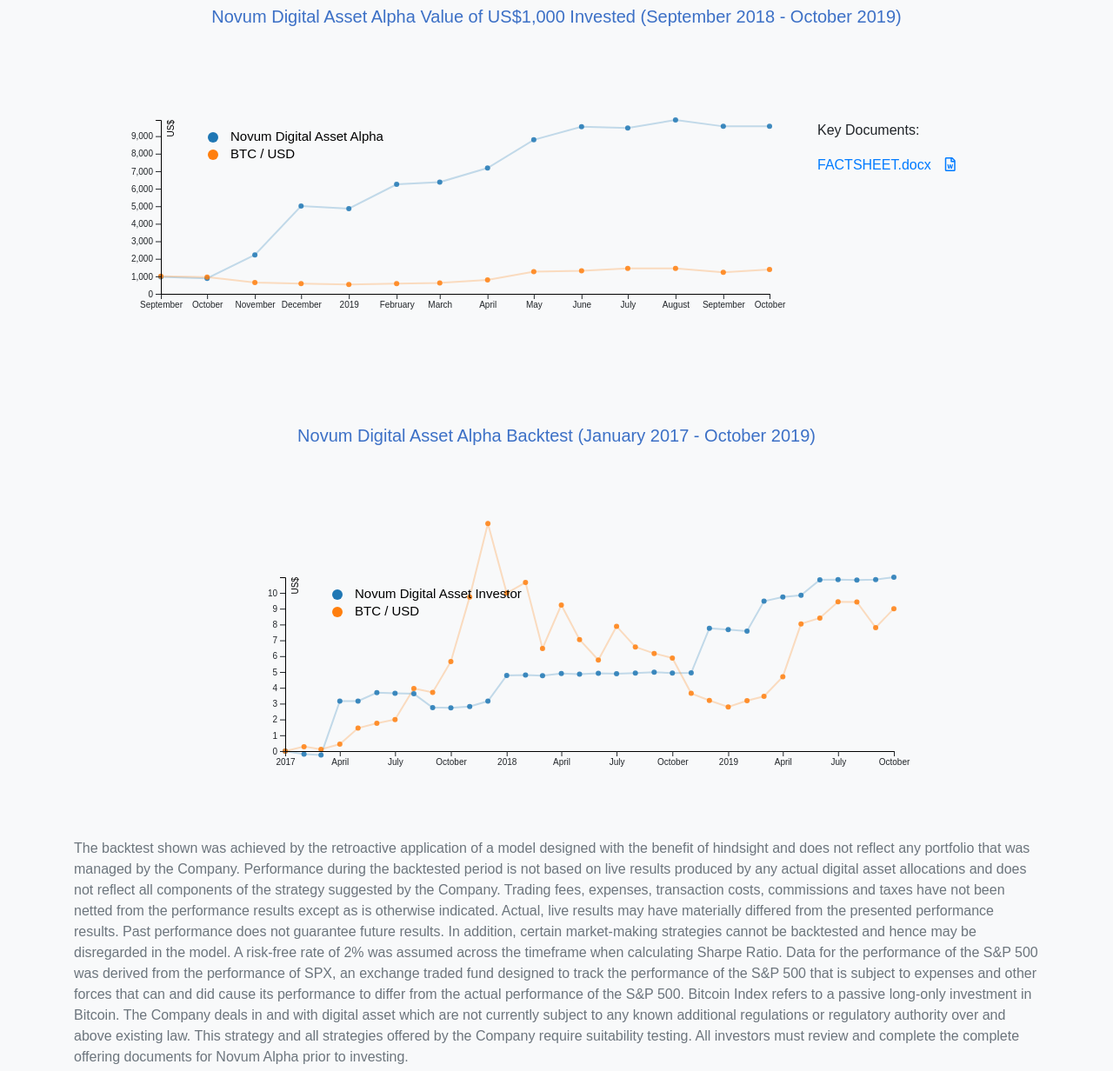
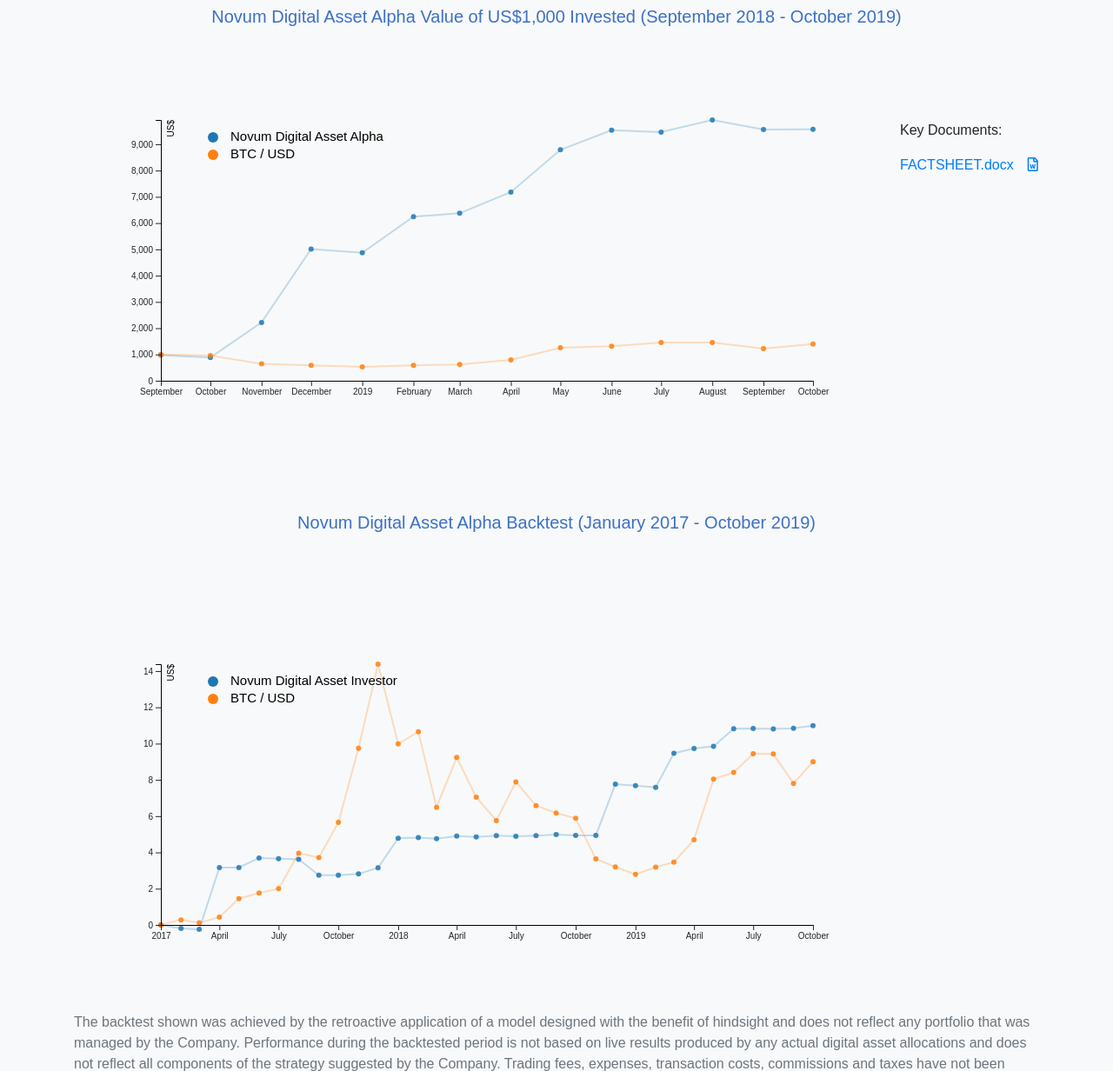
Before and after one commit to NovumCapital/novumalpha, a plain HTML site: page product_digital_asset.html in a window 1280 px wide. Shown: the part 880-2112 px from the top of the page at 87% size. Drawn offline with nearby package versions, Linux system fonts and the light colour scheme.

Commit message:
Chart height update

```diff
--- a/product_digital_asset.html
+++ b/product_digital_asset.html
@@ -152,8 +152,8 @@
 			<p class="base-color fs-20 text-center py-5">Novum Digital Asset Alpha Value of US$1,000 Invested (September 2018 - October 2019)</p>
 
 			<div class="row" style="margin-top: -60px;">
-				<div class="col-lg-9" id="chart-area"></div>
-				<div class="col-lg-3" style="margin-top: 100px;">
+				<div class="col-lg-10" id="chart-area"></div>
+				<div class="col-lg-2" style="margin-top: 100px;">
 					<p>Key Documents:</p>
 					<a class="text-primary" href="assets/factsheet20191128.docx" download>FACTSHEET.docx<span class="ml-3"><i class="far fa-file-word"></i></span></a>
 				</div>
@@ -161,8 +161,8 @@
 
 			<p class="base-color fs-20 text-center my-5">Novum Digital Asset Alpha Backtest (January 2017 - October 2019)</p>
 
-			<div class="row justify-content-center">
-				<div class="col-lg-9">
+			<div class="row">
+				<div class="col-lg-12">
 					<div id="chart-area2"></div>
 				</div>
 			</div>
@@ -377,11 +377,17 @@
 			return data;
 		}
 
+		/**
+		* data is array of object, each object has
+		* values: array of object(date,price)
+		* key/value (from csv)
+		*
+		*/
 		function buildChart(data, chartId) {
-
-			var width = 800;
-			var height = 300;
+			var width = 850;
+			var height = 400;
 			var margin = 100;
+			var marginHeight = 100;
 			var duration = 250;
 
 			var lineOpacity = "0.25";
@@ -410,18 +416,25 @@
 			.domain(d3.extent(data[0].values, d => d.date))
 			.range([0, width-margin]);
 
+
+			//yscale
+			var maxValue = d3.max(data[0].values, d => d.price);
+			data.forEach(function(obj) {
+				maxValue = Math.max(maxValue, d3.max(obj.values, d => d.price));
+			});
+
 			var yScale = d3.scaleLinear()
-			.domain([0, d3.max(data[0].values, d => d.price)])
-			.range([height-margin, 0]);
+			.domain([0, maxValue])
+			.range([height - marginHeight, 0]);
 
 			var color = d3.scaleOrdinal(d3.schemeCategory10);
 
 			/* Add SVG */
 			var svg = d3.select(chartId).append("svg")
 			.attr("width", "100%")
-			.attr("height", (height+margin)+"px")
+			.attr("height", height + marginHeight + "px")
 			.append('g')
-			.attr("transform", `translate(${margin}, ${margin})`);
+			.attr("transform", `translate(${margin}, ${marginHeight})`);
 
 
 			/* Add line (a function) into SVG */
@@ -472,7 +485,6 @@
 				.style("stroke-width", lineStroke)
 				.style("cursor", "none");
 			});
-
 
 			/* Add circles in the line */
 			lines.selectAll("circle-group")
@@ -536,23 +548,17 @@
 		.attr("fill", "#000")
 		.text("US$");
 
-
-		console.log(data);
 		for (var i = 0; i < data.length; i++) {
 			var lineName = data[i].name;
 			svg.append("circle").attr("cx",60).attr("cy", 20 * (i + 1)).attr("r", 6).style("fill", color(i))
 			svg.append("text").attr("x", 80).attr("y", 20 * (i + 1)).text(lineName).style("font-size", "15px").attr("alignment-baseline","middle")
 		}
-
-
 	}
-
-
-
 
 	$(document).ready(function(){
 		$('#dropdownMenuLinkProduct').attr('style', 'color: #212529 !important');
 	});
+
 </script>
 
 </div></body>
```
